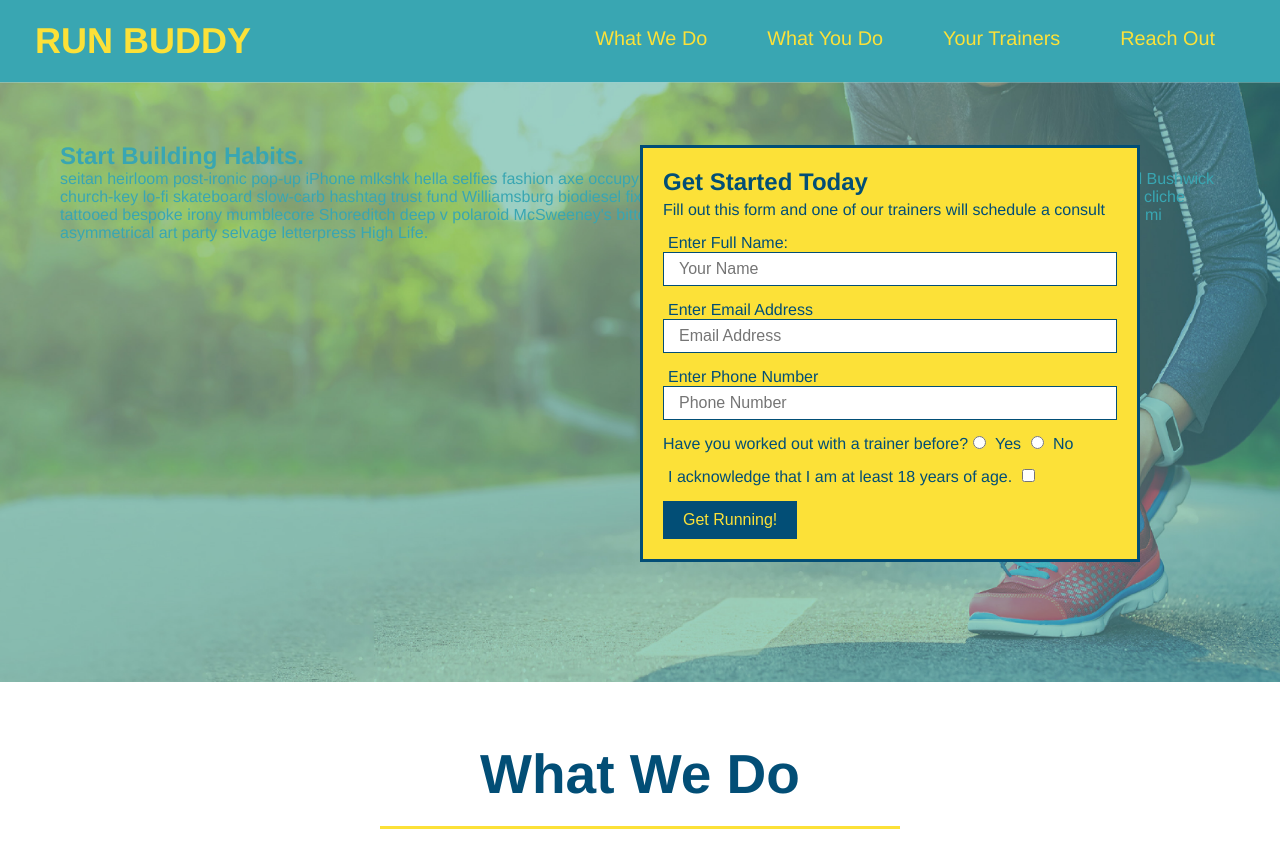
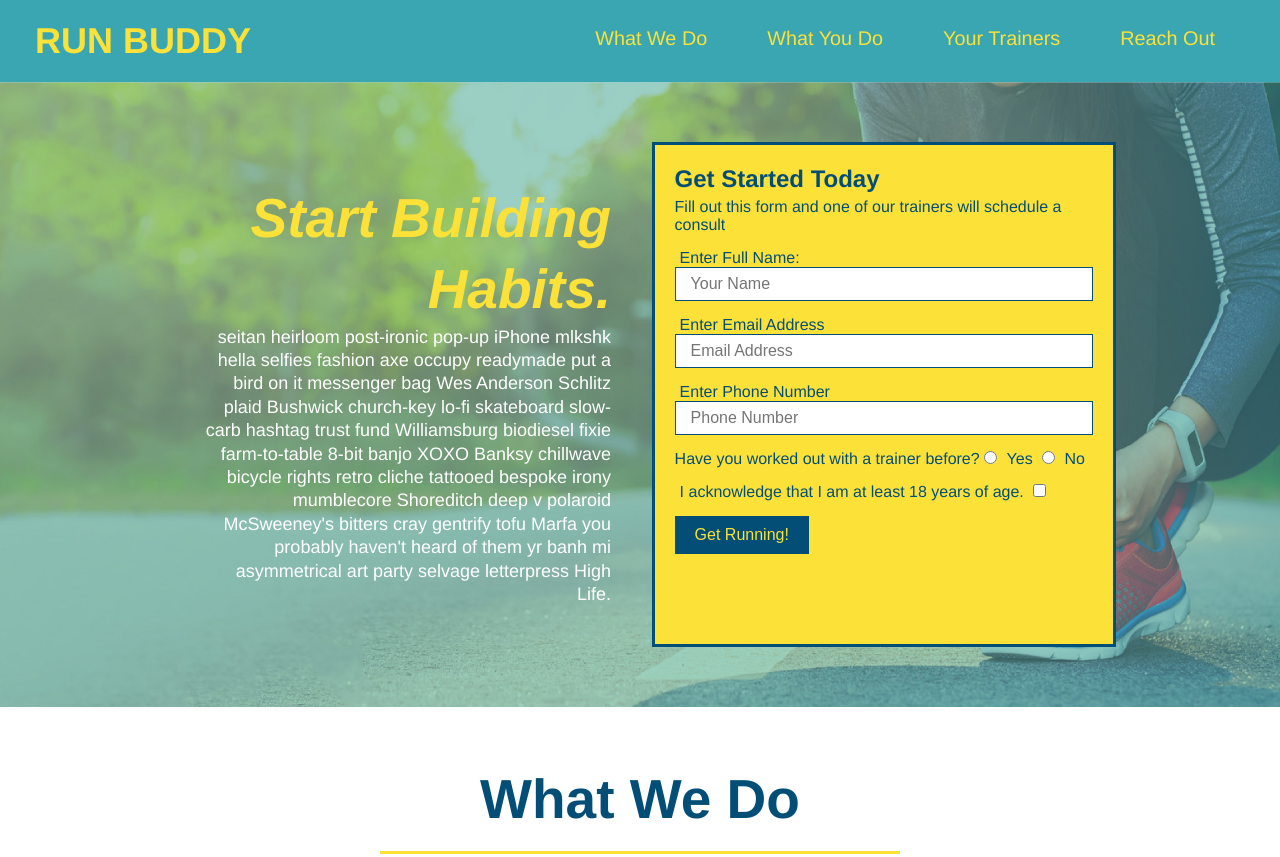
Before and after one commit to naserhawamdeh/run-buddy, a plain HTML site: page index.html in a window 1280 px wide. Shown: the top 857 px of the page. Drawn offline with Linux system fonts and the light colour scheme.

Commit message:
add flexbox to the hero

```diff
--- a/assets/css/style.css
+++ b/assets/css/style.css
@@ -54,17 +54,18 @@ footer {
     background: #fce138;
     width: 100%;
     padding: 40px 35px;
+    display:flex;
+    justify-content: space-between;
+    flex-wrap: wrap;
 }
 
 footer h2 {
-    display:inline;
     color: #024e76;
     font-size: 30px;
     margin: 0;
 }
 
 footer div {
-    float: right;
     line-height: 1.5;
     text-align: right;
 }
@@ -80,24 +81,37 @@ section {
 /* Hero Style Start */
 .hero {
     background-image: url("../images/hero-bg.jpg");
-    height: 600px;
     background-size: cover;
     background-position: center;
-    position: relative;
+    display:flex;
+    justify-content: center;
+    flex-wrap: wrap;
 }
 /* Hero Style Ends */
 
+.hero-cta {
+    width:35%;
+    text-align: right;
+    margin: 3.5%;
+    color: #fff;
+    font-size: 18px;
+    line-height: 1.3;
+}
+
+.hero-cta h2 {
+    font-style: italic;
+    font-size:55px;
+    color:#fce138;
+}
 .hero-form {
     color:#024e76;
     background-color: #fce138;
     padding: 20px;
-    width: 500px;
     border-style: solid;
     border-width: 3px;
     border-color: #024e76;
-    position: absolute;
-    bottom: 120px;
-    right: 140px;
+    width:40%;
+    margin:3.5;
 }
 
 .hero-form p {
```
